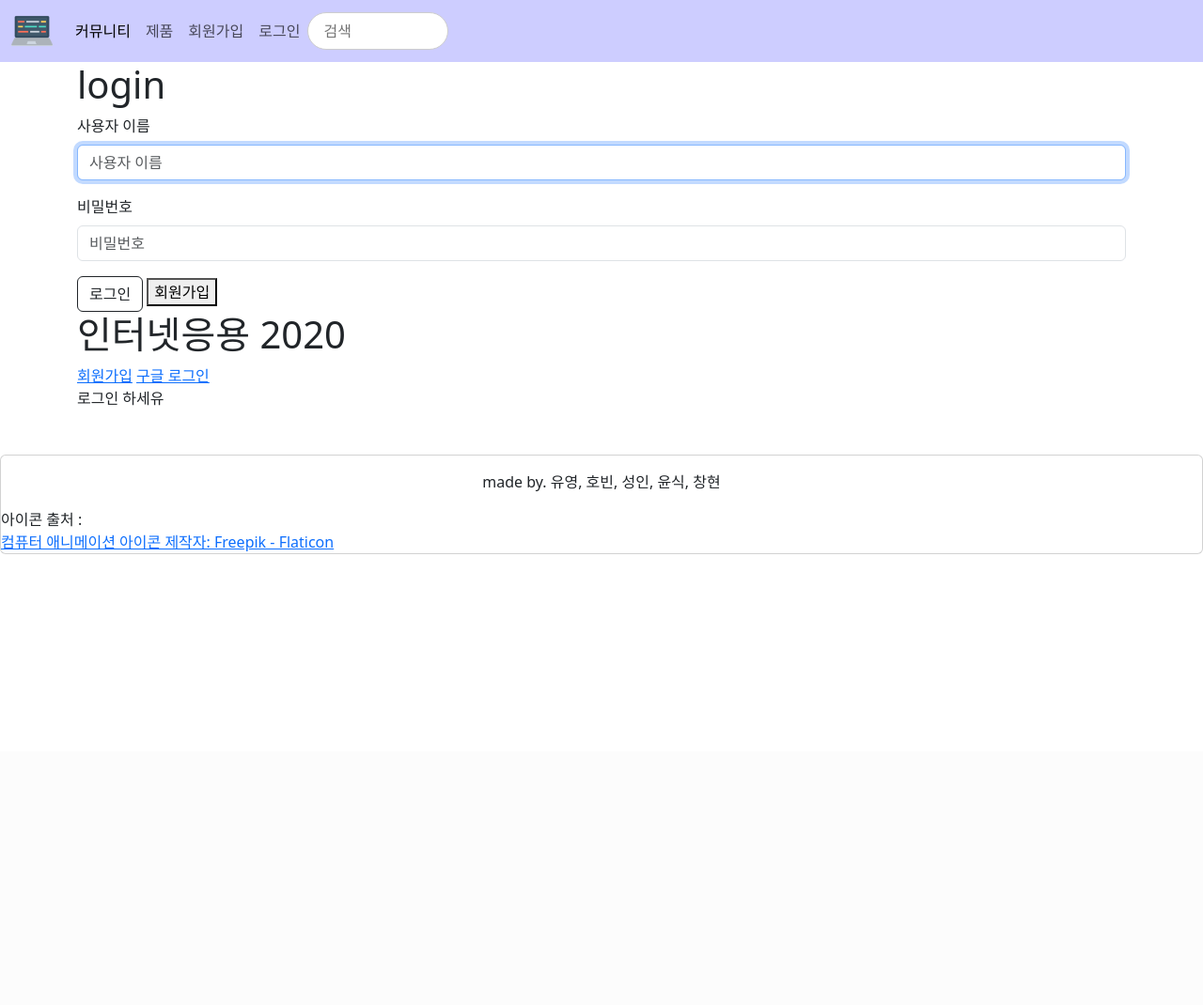
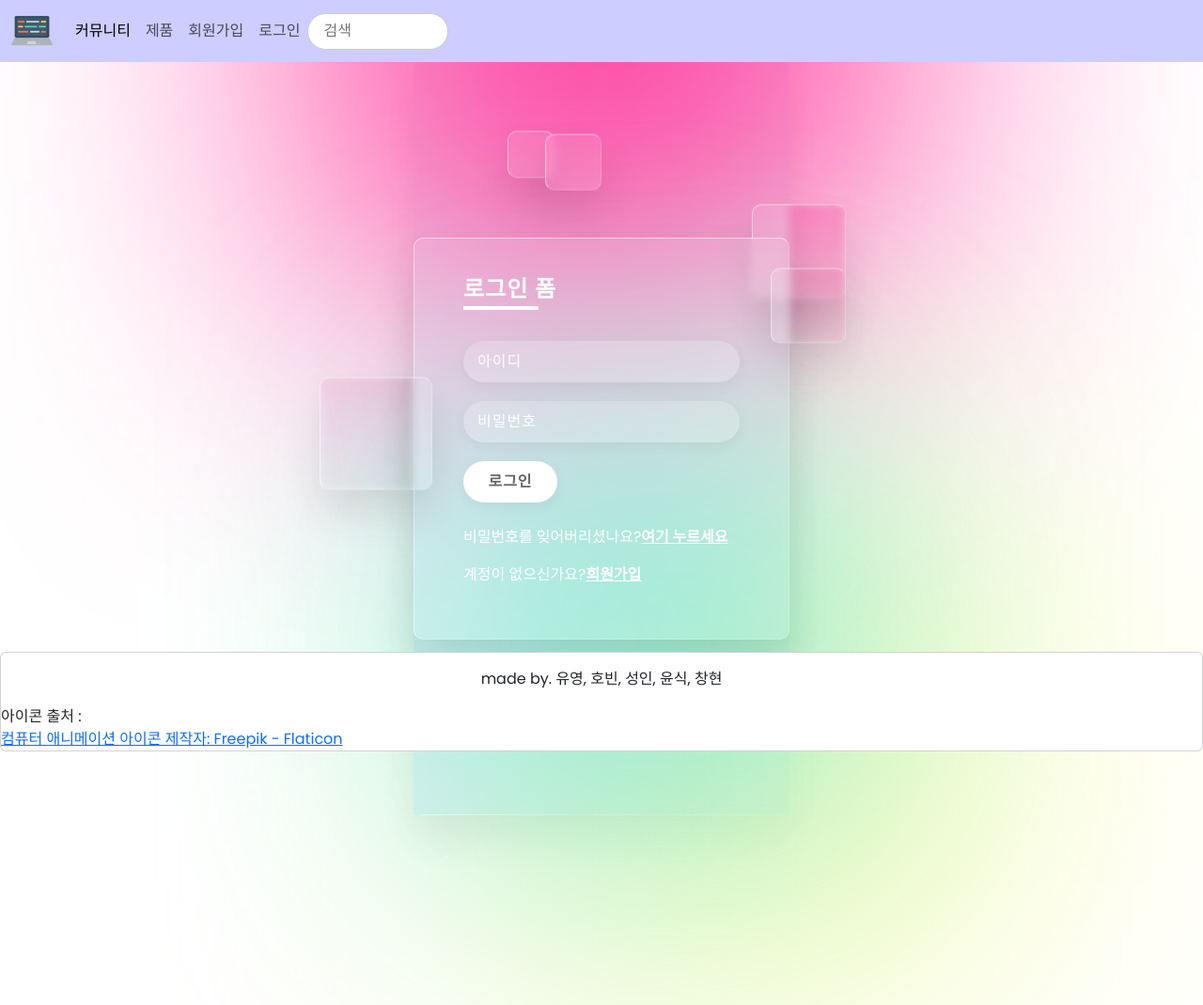
Before and after one commit to sungin95/semi_project_second, a Django app: page /accounts/login/ in a window 1280 px wide. Shown: the whole page at 94% size. Before the commit the page ends 590 px from the top, so only its background shows below. Run offline with Django 3.2, Linux system fonts and the light colour scheme; some libraries are stand-ins or nearby versions.

Commit message:
feat : login/design
- 로그인폼 디자인

```diff
--- a/accounts/templates/accounts/login.html
+++ b/accounts/templates/accounts/login.html
@@ -4,26 +4,37 @@
 {% block css %}{% endblock css %}
 
 {% block content %}
-  <h1>login</h1>
-  <form action="" method="POST">
-    {% csrf_token %}
-    {% bootstrap_form form %}
-    <button type="submit" class="btn btn-outline-dark" onclick="location.href='{% url 'accounts:index' %}' ">로그인</button>
-    <button type="button" class="" onclick="location.href='{% url 'accounts:signup' %}' ">회원가입</button>
-  </form>
-
-  <!-- 구글 로그인 -->
-  {% load socialaccount %}
-  {% providers_media_js %}
-  <h1>인터넷응용 2020</h1>
-  <a href="/accounts/signup">회원가입</a>
-  {% if user.is_authenticated %}
-    <a href="/accounts/logout">로그아웃</a>
-    {{user.username}}
-    님이 로그인 중
-  {% else %}
-    <a href="{% provider_login_url 'google' %}">구글 로그인</a><br>
-    로그인 하세유
-  {% endif %}
+<section>
+  <div class="color"></div>
+  <div class="color"></div>
+  <div class="color"></div>
+  <div class="box">
+    <div class="square" style="--i:0;"></div>
+    <div class="square" style="--i:1;"></div>
+    <div class="square" style="--i:2;"></div>
+    <div class="square" style="--i:3;"></div>
+    <div class="square" style="--i:4;"></div>
+    <div class="container">
+      <div class="form">
+        <h2>로그인 폼</h2>
+        <form>
+          <div class="inputBox">
+            <input type="text" placeholder="아이디">
+          </div>
+          <div class="inputBox">
+            <input type="password" placeholder="비밀번호">
+          </div>
+          <div class="inputBox">
+            <input type="submit" value="로그인">
+          </div>
+          <p class="forget">비밀번호를 잊어버리셨나요?<a
+            href="#">여기 누르세요</a></p>
+          <p class="forget">계정이 없으신가요?<a
+            href="#">회원가입</a></p>
+        </form>
+      </div>
+    </div>
+  </div>
+</section>
 
 {% endblock content %}
--- /dev/null
+++ b/static/css/style.css
@@ -0,0 +1,216 @@
+@import url('https://fonts.googleapis.com/css?family=Poppins:200,300,400,500,600,700,800,900&display=swap');
+*
+{
+  margin: 0;
+  padding: 0;
+  box-sizing: border-box;
+  font-family: 'Poppins', sans-serif;
+}
+body
+{
+  overflow: hidden;
+}
+/* section */
+section
+{
+  display: flex;
+  justify-content: center;
+  align-items: center;
+  min-height: 100vh;
+  background: linear-gradient(to bottom, #f1f4f9, #dff1ff);
+}
+section .color {
+
+  position: absolute;
+  filter: blur(150px);
+
+}
+section .color:nth-child(1)
+{
+ top: -350px;
+ width: 600px;
+ height: 600px;
+ background-color: #ff359b;
+}
+
+section .color:nth-child(2)
+{
+ bottom: -150px;
+ left: 100px;
+ width: 500px;
+ height: 500px;
+ background-color: #fffd97;
+}
+
+section .color:nth-child(3)
+{
+ bottom: 50px;
+ left: 100px;
+ width: 300px;
+ height: 300px;
+ background-color: #00d2ff;
+}
+
+.box{
+  position: relative;
+}
+
+
+.box .square {
+  position: absolute;
+  backdrop-filter: blur(5px);
+  box-shadow: 0 25px 45px rgba(0,0,0,0.1);
+  border: 1px solid rgba(255,255,255,0.5);
+  border-right: 1px solid rgba(255,255,255,0.2);
+  border-bottom: 1px solid rgba(255,255,255,0.2);
+  background: rgba(255,255,255,0.1);
+  border-radius: 10px;
+  animation: animate 10s linear infinite ;
+  animation-delay: calc(-1s * var(--i));
+}
+
+@keyframes animate
+{
+  0%, 100%
+  {
+    transform: translateY(-40px);
+  }
+  50%
+  {
+    transform: translateY(40px);
+  }
+}
+
+.box .square:nth-child(1)
+{
+  top: -50px;
+  right: -60px;
+  width: 100px;
+  height: 100px;
+}
+
+.box .square:nth-child(2)
+{
+  top: 150px;
+  left: -100px;
+  width: 120px;
+  height: 120px;
+  z-index: 2;
+}
+
+.box .square:nth-child(3)
+{
+  top: 50px;
+  right: -60px;
+  width: 80px;
+  height: 80px;
+  z-index: 2;
+}
+
+.box .square:nth-child(4)
+{
+  top: -80px;
+  left: 100px;
+  width: 50px;
+  height: 50px;
+}
+
+.box .square:nth-child(5)
+{
+  top: -80px;
+  left: 140px;
+  width: 60px;
+  height: 60px;
+}
+.container {
+  position:relative;
+  width:400px;
+  min-height: 400px;
+  background: rgba(255,255,255,0.1);
+  border-radius: 10px;
+  display: flex;
+  justify-content: center;
+  align-items: center;
+  backdrop-filter: blur(5px);
+  box-shadow: 0 25px 45px rgba(0,0,0,0.1);
+  border: 1px solid rgba(255,255,255,0.5);
+  border-right: 1px solid rgba(255,255,255,0.2);
+  border-bottom: 1px solid rgba(255,255,255,0.2);
+}
+
+.form
+{
+  position: relative;
+  width:100%;
+  height: 100%;
+  padding:40px;
+}
+
+.form h2
+{
+  position: relative;
+  color: #fff;
+  font-size: 24px;
+  font-weight: 600;
+  letter-spacing: 1px;
+  margin-bottom: 40px;
+}
+
+.form h2::before
+{
+  content: '';
+  position: absolute;
+  left: 0;
+  bottom: -7px;
+  width: 80px;
+  height: 4px;
+  background: #fff;
+
+}
+
+.form .inputBox
+{
+  width: 100%;
+  margin-top: 20px;
+}
+
+.form .inputBox input
+{
+  width: 100%;
+  background: rgba(255,255,255,0.2);
+  border: none;
+  outline: none;
+  padding: 10px 15px;
+  border-radius: 35px;
+  font-size: 16px;
+  letter-spacing: 1px;
+  color:#fff;
+  box-shadow: 0 5px 15px rgba(0, 0, 0, 0.05);
+}
+
+.form .inputBox input::placeholder
+{
+  color:#fff;
+
+}
+
+.form .inputBox input[type="submit"]
+{
+  background-color: #fff;
+  color:#666;
+  max-width: 100px;
+  cursor: pointer;
+  margin-bottom: 20px;
+  font-weight: 600;
+}
+
+.forget {
+  margin-top: 5px;
+  color: #fff;
+
+}
+
+.forget a {
+  color: #fff;
+  font-weight: 600;
+}
--- a/templates/base.html
+++ b/templates/base.html
@@ -12,6 +12,7 @@
     {% block title %}{% endblock title %}
     {% bootstrap_css %}
     <link rel="stylesheet" href="https://cdn.jsdelivr.net/npm/bootstrap-icons@1.9.1/font/bootstrap-icons.css">
+    <link rel="stylesheet" href="{% static 'css/style.css' %}">
   </head>
 
   <body>
```
Also changed, not shown: accounts/templates/accounts/signup.html (+33 -6 lines).
